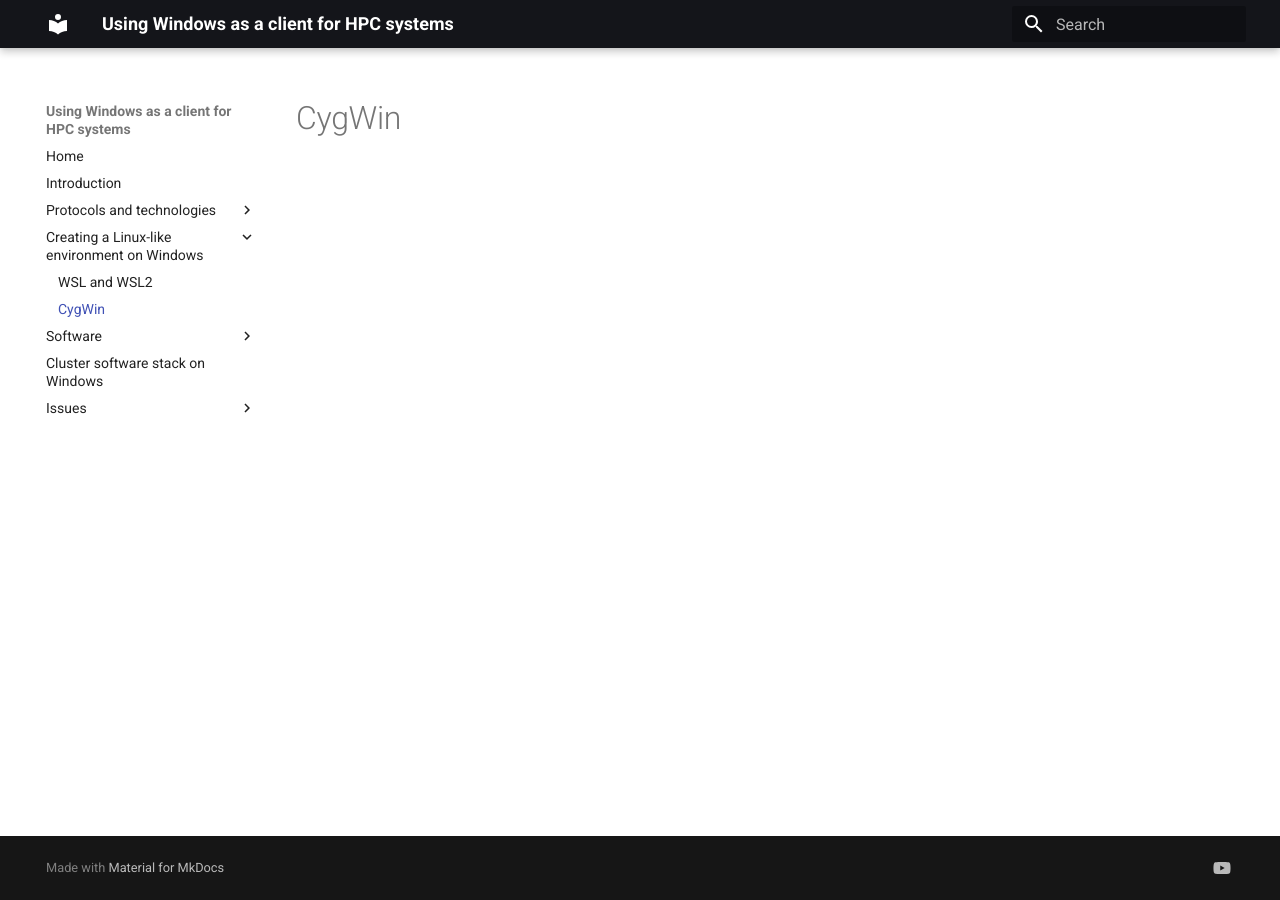
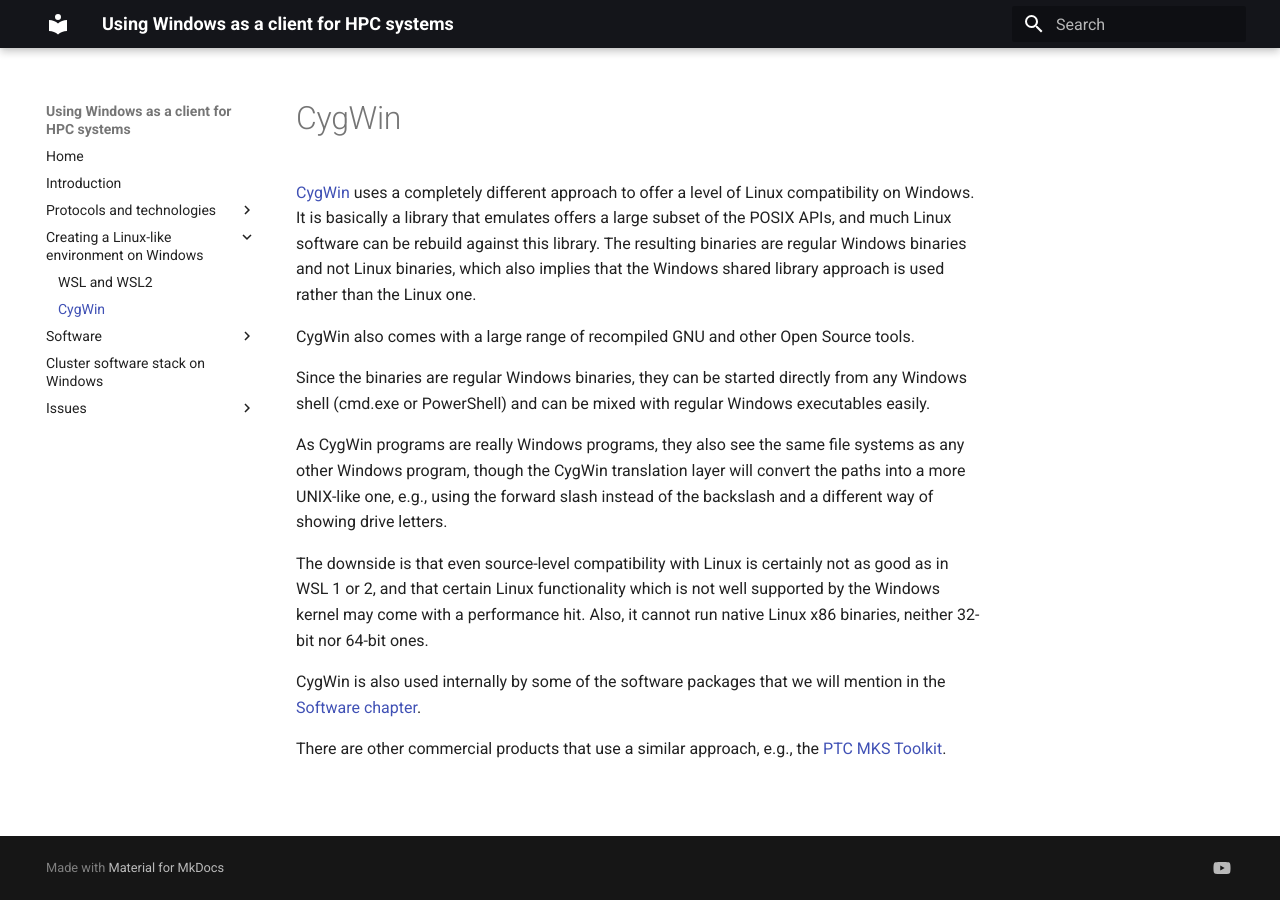
Before and after one commit to klust/windows-client-HPC, an MkDocs documentation site: the page built from docs/2_LinuxOnWin/2_02_CygWin.md, in a window 1280 px wide. Built offline with MkDocs 1.6.1 and Material for MkDocs 9.7.7, drawn with Linux system fonts in a browser that asks for light colours.

Commit message:
CygWin section written.

```diff
--- a/docs/2_LinuxOnWin/2_02_CygWin.md
+++ b/docs/2_LinuxOnWin/2_02_CygWin.md
@@ -1 +1,30 @@
 # CygWin
+
+[CygWin](https://cygwin.com/) uses a completely different approach
+to offer a level of Linux compatibility on Windows.
+It is basically a library that emulates offers a large subset of the POSIX APIs,
+and much Linux software can be rebuild against this library. The resulting
+binaries are regular Windows binaries and not Linux binaries, which also implies that the
+Windows shared library approach is used rather than the Linux one.
+
+CygWin also comes with a large range of recompiled GNU and other Open Source tools.
+
+Since the binaries are regular Windows binaries, they can be started directly from any
+Windows shell (cmd.exe or PowerShell) and can be mixed with regular Windows executables
+easily.
+
+As CygWin programs are really Windows programs, they also see the same file systems
+as any other Windows program, though the CygWin translation layer will convert the
+paths into a more UNIX-like one, e.g., using the forward slash instead of the backslash
+and a different way of showing drive letters.
+
+The downside is that even source-level compatibility with Linux is certainly not as good
+as in WSL 1 or 2, and that certain Linux functionality which is not well supported by the
+Windows kernel may come with a performance hit. Also, it cannot run native Linux
+x86 binaries, neither 32-bit nor 64-bit ones.
+
+CygWin is also used internally by some of the software packages that we will mention
+in the [Software chapter](../3_Software/index.md).
+
+There are other commercial products that use a similar approach,
+e.g., the [PTC MKS Toolkit](https://www.mkssoftware.com/).
```
